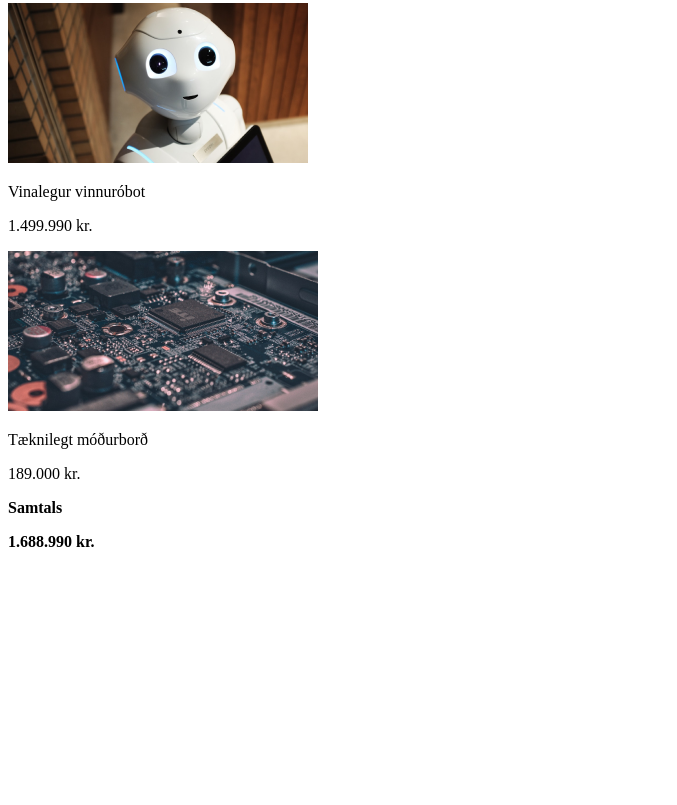
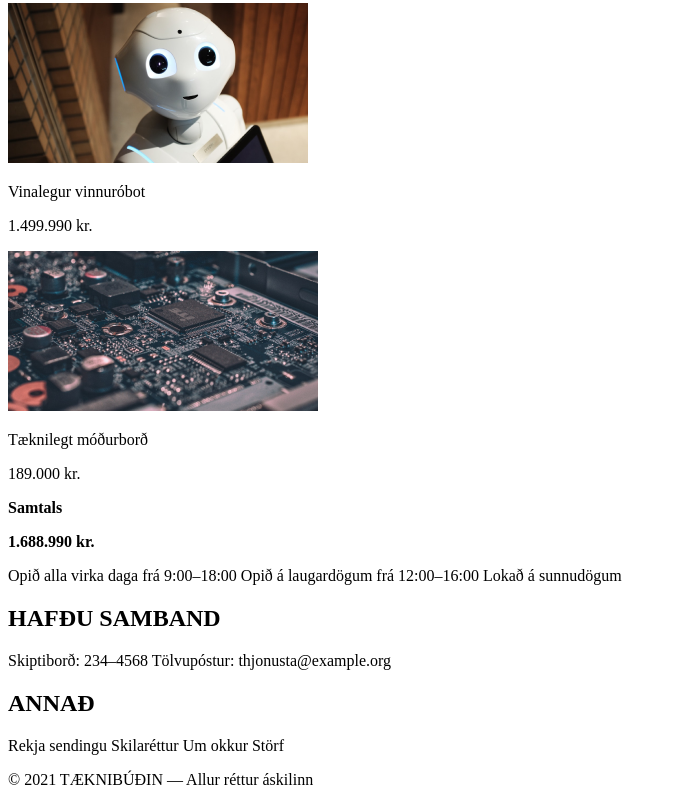
Before and after one commit to BFN03/Hopverk1, a plain HTML site: page karfa.html in a window 1280 px wide. Shown: the part 429-1234 px from the top of the page, without its empty margins (0-677 px from the left). Before the commit the page ends 996 px from the top, so only its background shows below. Drawn offline with Linux system fonts and the light colour scheme.

Commit message:
bætti við footer

```diff
--- a/karfa.html
+++ b/karfa.html
@@ -51,8 +51,23 @@
     <p><strong>Samtals</strong></p>
     <p><strong>1.688.990 kr.</strong></p>
 </div>
+  </main>
+  <footer>
+    <p>Opið alla virka daga frá 9:00–18:00
+        Opið á laugardögum frá 12:00–16:00
+        Lokað á sunnudögum</p>
 
+      <h2>HAFÐU SAMBAND</h2>
+      <p>Skiptiborð: 234–4568
+        Tölvupóstur: thjonusta@example.org</p>
 
-  </main>
+      <h2>ANNAÐ</h2>
+      <p>Rekja sendingu
+      Skilaréttur
+      Um okkur
+      Störf</p>
+
+      <p>© 2021 TÆKNIBÚÐIN — Allur réttur áskilinn</p>
+  </footer>
   </body>
 </html>
```
